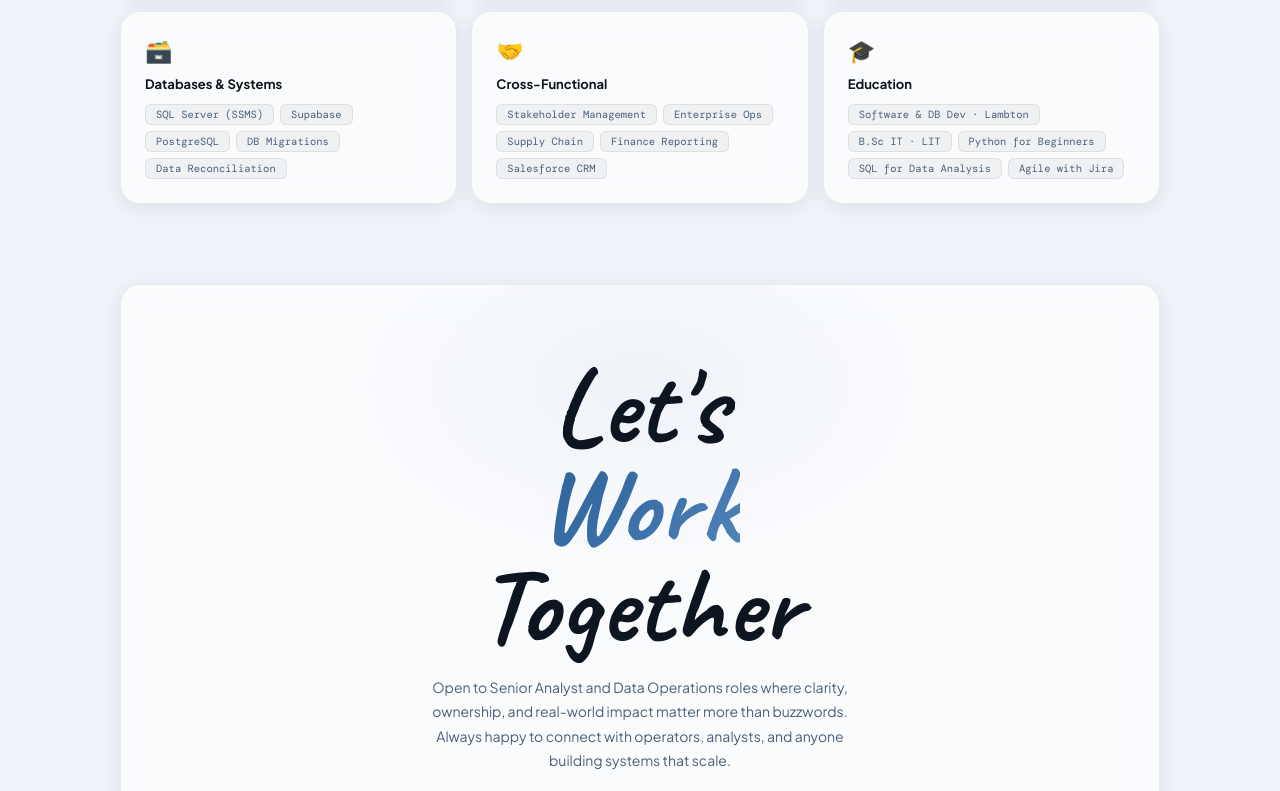
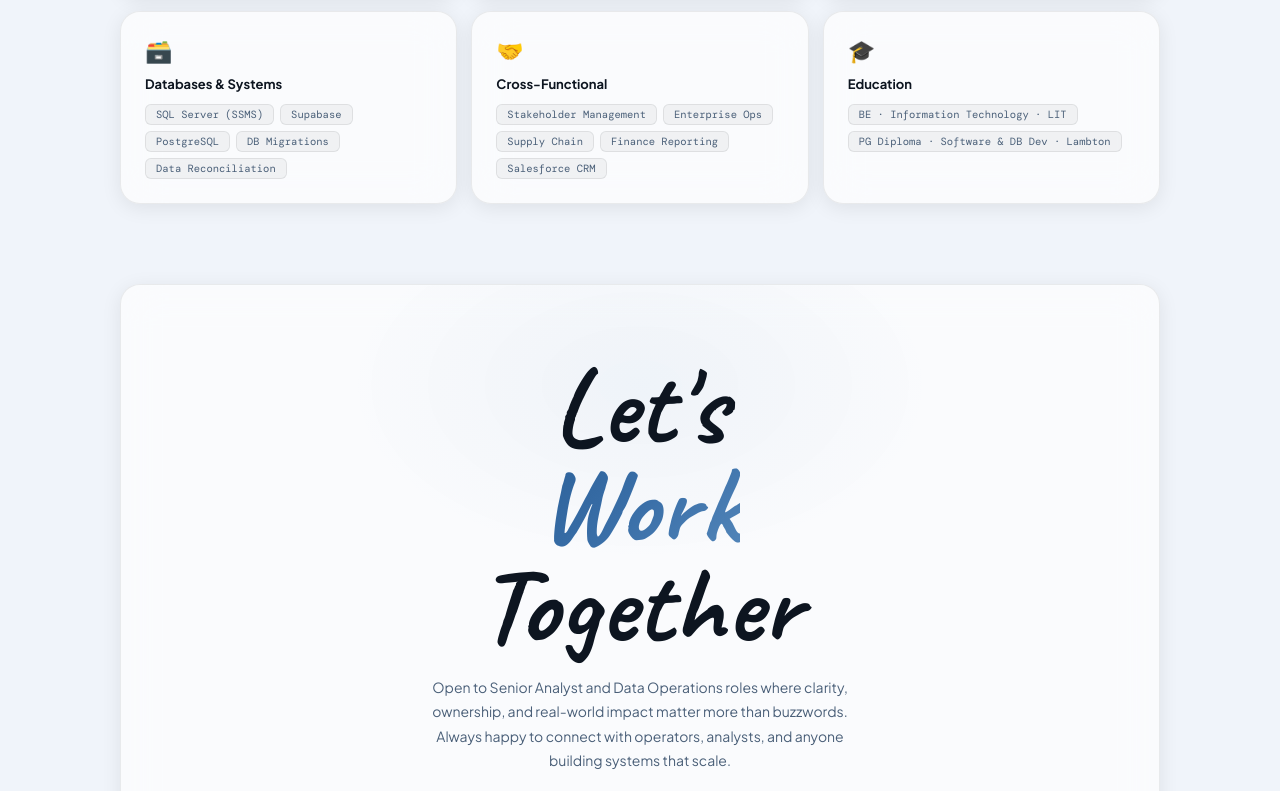
Before and after one commit to shah-samkit/Samkit-Shah-Portfolio, a plain HTML site: page index.html in a window 1280 px wide. Shown: the part 3297-4088 px from the top of the page. Drawn offline with nearby package versions, Linux system fonts and the light colour scheme; a web font is replaced by a local one.

Commit message:
Update education section in index.html

```diff
--- a/index.html
+++ b/index.html
@@ -770,7 +770,7 @@ footer {
       <div class="skill-card glass"><div class="skill-icon">⚙️</div><div class="skill-name">Operations & Process</div><div class="skill-tags"><span class="skill-tag">Process Automation</span><span class="skill-tag">SOP Development</span><span class="skill-tag">SLA Management</span><span class="skill-tag">Data Validation</span><span class="skill-tag">Agile / Jira</span></div></div>
       <div class="skill-card glass"><div class="skill-icon">🗃️</div><div class="skill-name">Databases & Systems</div><div class="skill-tags"><span class="skill-tag">SQL Server (SSMS)</span><span class="skill-tag">Supabase</span><span class="skill-tag">PostgreSQL</span><span class="skill-tag">DB Migrations</span><span class="skill-tag">Data Reconciliation</span></div></div>
       <div class="skill-card glass"><div class="skill-icon">🤝</div><div class="skill-name">Cross-Functional</div><div class="skill-tags"><span class="skill-tag">Stakeholder Management</span><span class="skill-tag">Enterprise Ops</span><span class="skill-tag">Supply Chain</span><span class="skill-tag">Finance Reporting</span><span class="skill-tag">Salesforce CRM</span></div></div>
-      <div class="skill-card glass"><div class="skill-icon">🎓</div><div class="skill-name">Education</div><div class="skill-tags"><span class="skill-tag">Software & DB Dev · Lambton</span><span class="skill-tag">B.Sc IT · LIT</span><span class="skill-tag">Python for Beginners</span><span class="skill-tag">SQL for Data Analysis</span><span class="skill-tag">Agile with Jira</span></div></div>
+      <div class="skill-card glass"><div class="skill-icon">🎓</div><div class="skill-name">Education</div><div class="skill-tags"><span class="skill-tag">BE · Information Technology · LIT</span><span class="skill-tag">PG Diploma · Software & DB Dev · Lambton</span></div></div>
     </div>
   </div>
 </section>
```
